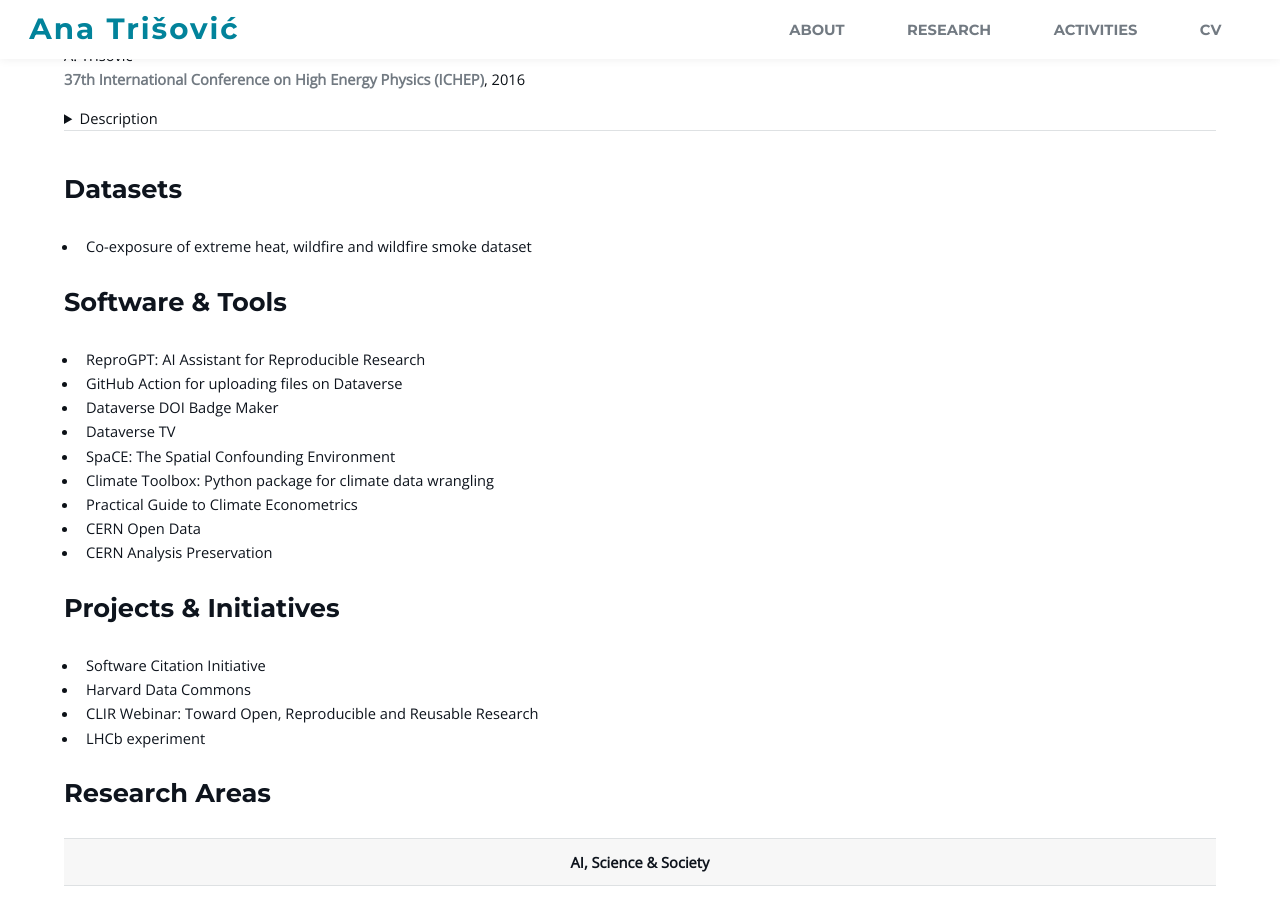
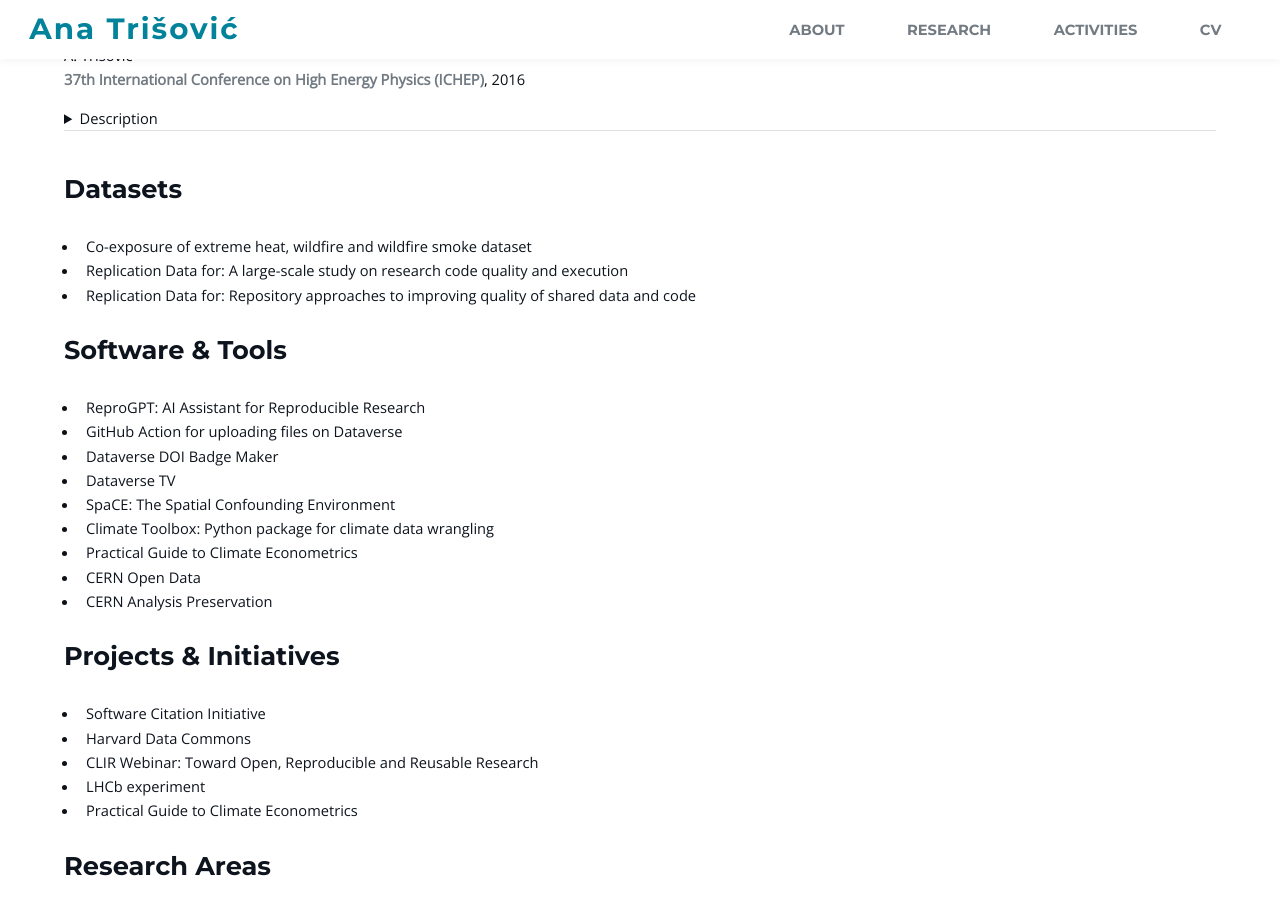
Before and after one commit to atrisovic/anatrisovic.github.io, a Jekyll site: the page built from area.html, in a window 1280 px wide and 900 px high, scrolled down 4712 px. Built offline with Jekyll 4.4.1, drawn with Linux system fonts in a browser that asks for light colours.

Commit message:
add resources

```diff
--- a/_data/resources.yml
+++ b/_data/resources.yml
@@ -14,11 +14,14 @@
   type: project
   name: Harvard Data Commons
   url: https://sites.harvard.edu/harvard-data-commons/about/
-- id: 6
+- id:
+  - 6
+  - 7
   type: project
   name: "CLIR Webinar: Toward Open, Reproducible and Reusable Research"
   url: https://atrisovic.github.io/clir-webinar/
-- id: 7
+- id:
+  - 7
   type: software
   name: GitHub Action for uploading files on Dataverse
   url: https://github.com/marketplace/actions/dataverse-uploader-action
@@ -38,11 +41,21 @@
   url: https://github.com/NSAPH-Projects/space
 - id:
   - 4
-  - 3
-  - 1
   type: dataset
   name: Co-exposure of extreme heat, wildfire and wildfire smoke dataset
   url: https://doi.org/10.7910/DVN/9VDUAP
+- id:
+  - 6
+  - 7
+  type: dataset
+  url: https://dataverse.harvard.edu/dataset.xhtml?persistentId=doi:10.7910/DVN/UZLXSZ
+  name: "Replication Data for: A large-scale study on research code quality and execution"
+- id:
+  - 6
+  - 7
+  type: dataset
+  url: https://dataverse.harvard.edu/dataset.xhtml?persistentId=doi:10.7910/DVN/EA3LC5
+  name: "Replication Data for: Repository approaches to improving quality of shared data and code"
 - id: 4
   type: software
   name: "Climate Toolbox: Python package for climate data wrangling"
@@ -56,6 +69,12 @@
   name: LHCb experiment
   url: http://lhcb.web.cern.ch/lhcb/
 - id:
+  - 4
+  - 10
+  type: project
+  url: https://climateestimate.net/content/getting-started.html
+  name: "Practical Guide to Climate Econometrics"
+- id:
   - 8
   - 7
   type: software
```
